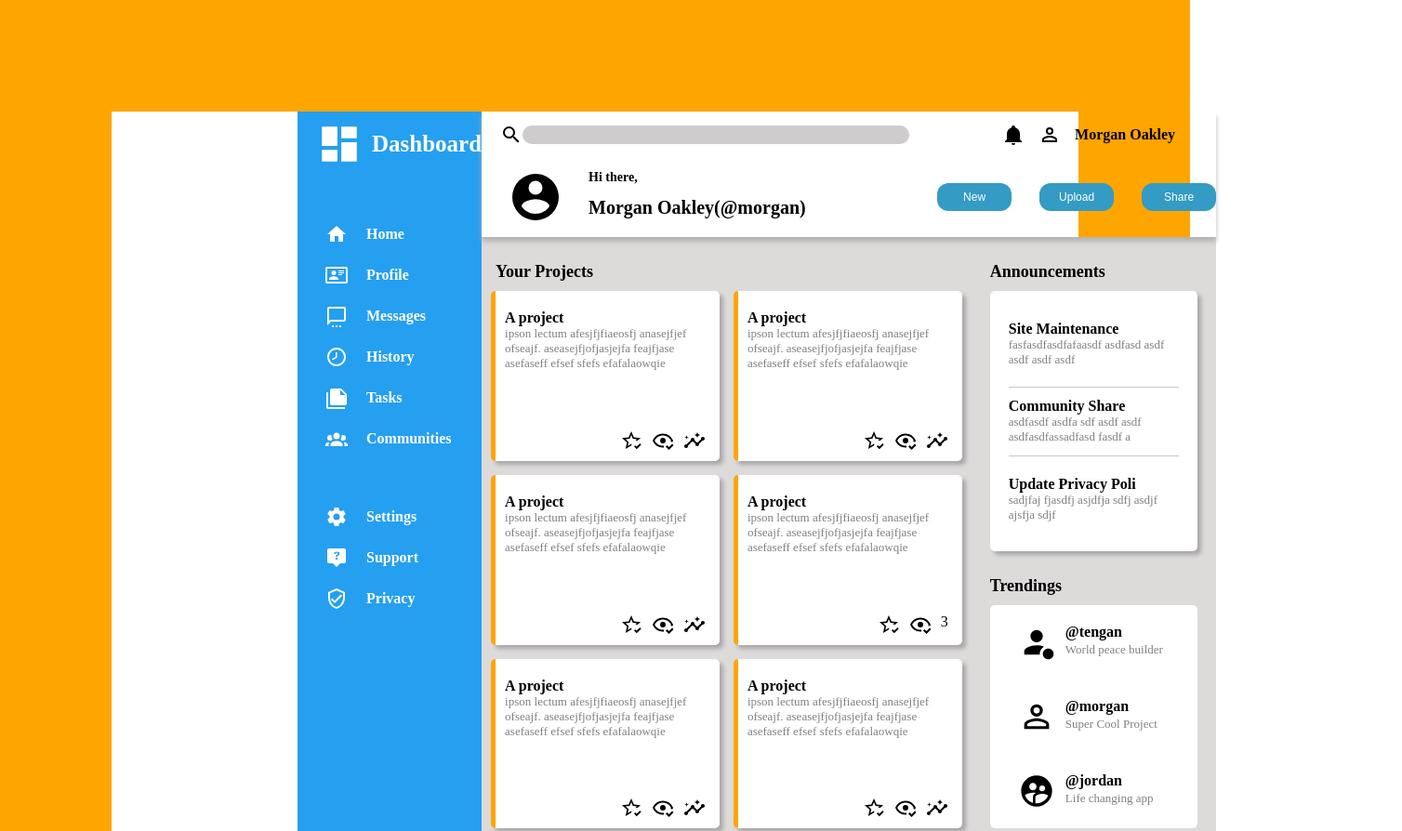
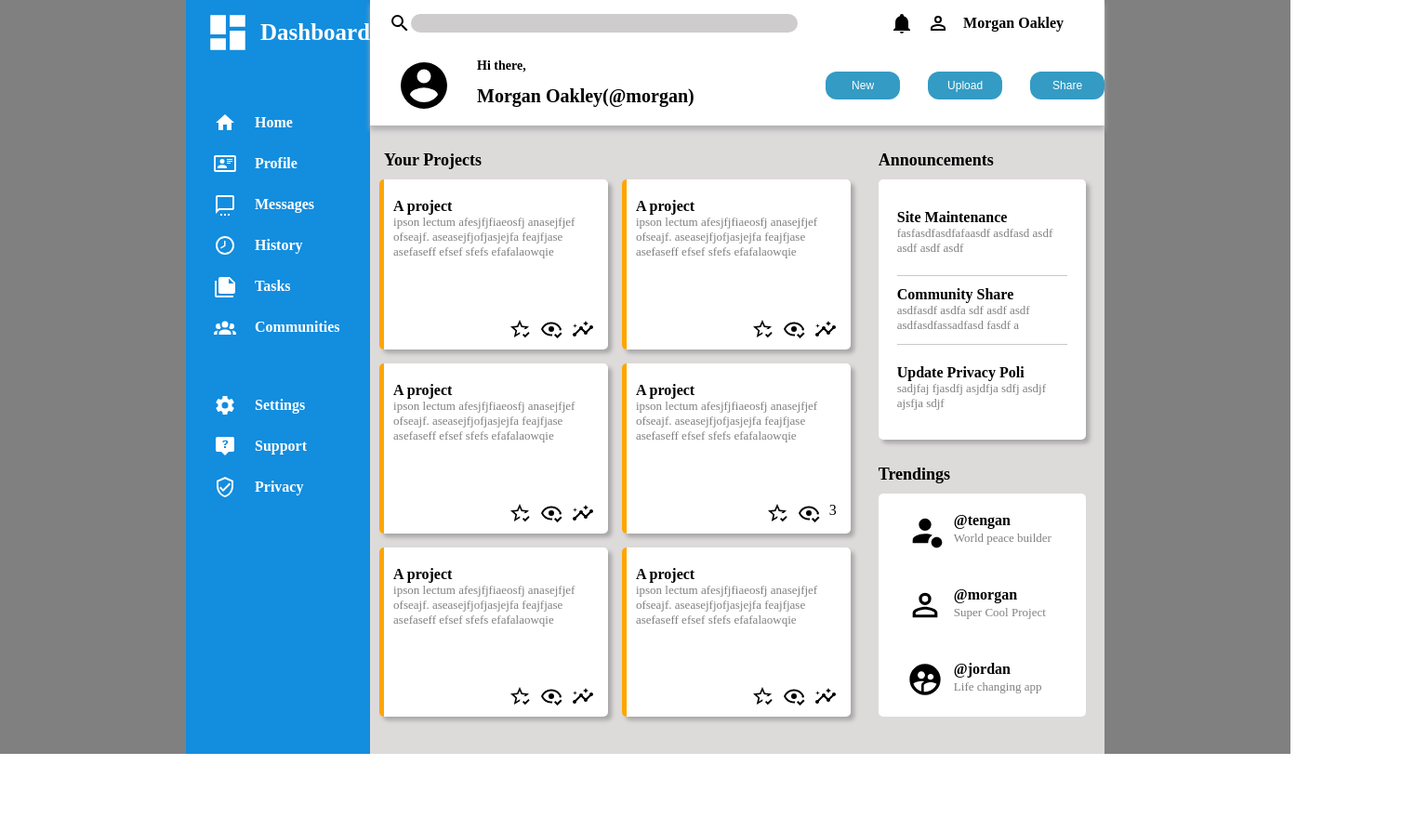
Before and after one commit to ae95caba/Project-Admin-Dashboard, a plain HTML site: page index.html in a window 1280 px wide. Shown: the top 894 px of the page at 93% size, 1508 px wide, since content can reach past the window. After the commit the page ends 811 px from the top, so only its background shows below. Drawn offline with Linux system fonts and the light colour scheme.

Commit message:
make it full screen

```diff
--- a/styles.css
+++ b/styles.css
@@ -10,14 +10,16 @@
 
 body{
 
-    border: 120px solid orange;
+
     display:grid;
+    height: 100vh;
+    width: 100vw;
 }
 .container{
     display: grid;
     grid-template-columns: 1fr 4fr;
     grid-template-rows: 1fr 5fr ;
-
+    background-color: grey;
     padding-left: 200px !important;
     padding-right: 200px;
 }
@@ -36,7 +38,7 @@ body{
 .header{
     grid-column: 2/3;
     display: grid;
-
+    background-color: white;
 
 
 }
```
